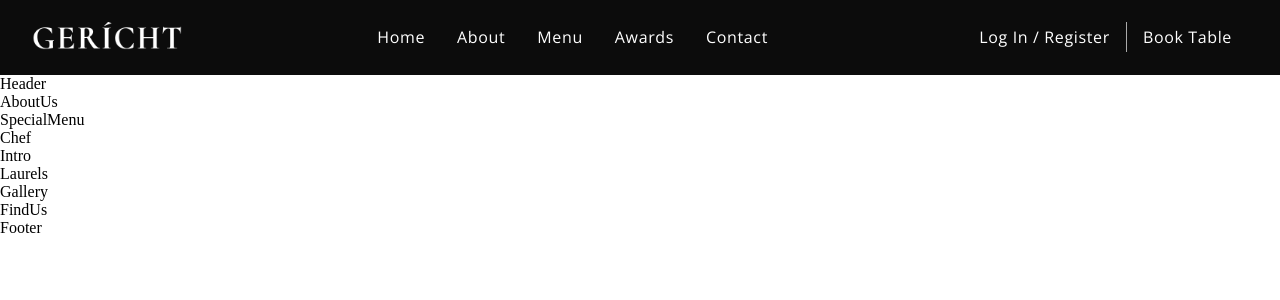
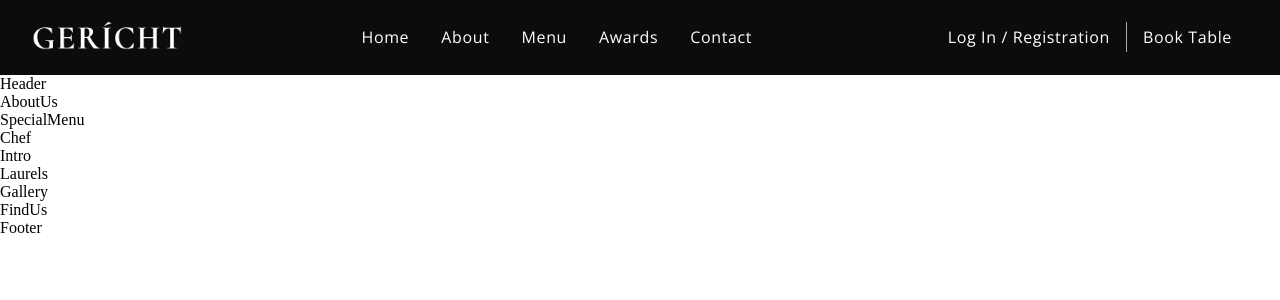
Before and after one commit to sparshgahlot1/restaurant, a React (Create React App) app: page / in a window 1280 px wide. Shown: the top 300 px of the page. Built offline with nearby package versions, Linux system fonts and the light colour scheme; a web font is replaced by a local one.

Commit message:
Restaurant Nvbar is done

```diff
--- a/src/components/Navbar/Navbar.jsx
+++ b/src/components/Navbar/Navbar.jsx
@@ -1,47 +1,45 @@
-import React, {useState} from 'react';
+import React from 'react';
 import { GiHamburgerMenu } from 'react-icons/gi';
-import { MdOutlineRestaurantMenu } from 'react-icons/md'
-import images from '../../constants/images'
-
+import { MdOutlineRestaurantMenu } from 'react-icons/md';
+import images from '../../constants/images';
 import './Navbar.css';
 
-const Menu = () =>(
-  <>
-    <li className='p__opensans'><a href="#home">Home</a></li>
-    <li className='p__opensans'><a href="#about">About</a></li>
-    <li className='p__opensans'><a href="#menu">Menu</a></li>
-    <li className='p__opensans'><a href="#awards">Awards</a></li>
-    <li className='p__opensans'><a href="#contact">Contact</a></li>
-  </>
-)
-
 const Navbar = () => {
- const [toggleMenu, setToggleMenu] = useState(false);
+  const [toggleMenu, setToggleMenu] = React.useState(false);
   return (
-  <nav className='app__navbar'>
-    <div className='app__navbar-logo'>
-      <img src={images.gericht} alt='app logo' />
+    <nav className="app__navbar">
+      <div className="app__navbar-logo">
+        <img src={images.gericht} alt="app__logo" />
       </div>
-    <ul className='app__navbar-links'>
-      <Menu/>
+      <ul className="app__navbar-links">
+        <li className="p__opensans"><a href="#home">Home</a></li>
+        <li className="p__opensans"><a href="#about">About</a></li>
+        <li className="p__opensans"><a href="#menu">Menu</a></li>
+        <li className="p__opensans"><a href="#awards">Awards</a></li>
+        <li className="p__opensans"><a href="#contact">Contact</a></li>
       </ul>
-    <div className='app__navbar-login'>
-      <a href='#login' className='p__opensans'>Log In / Register</a>
-      <div/>
-      <a href='/' className='p__opensans'>Book Table</a>
+      <div className="app__navbar-login">
+        <a href="#login" className="p__opensans">Log In / Registration</a>
+        <div />
+        <a href="/" className="p__opensans">Book Table</a>
       </div>
-    <div className='app__navbar-smallscreen'>
-      <GiHamburgerMenu color='#fff' fontSize={27} onClick={()=> setToggleMenu(true)}/>
-      { toggleMenu && (
-      <div className='app__navbar-smallscreen_overlay flex__center slide-bottom'>
-        <MdOutlineRestaurantMenu fontSize={27} className='overlay__close' onClick={()=>setToggleMenu(false)}/>
-      <ul className='app__navbar-smallscreen-links'>
-        <Menu onClick={()=>setToggleMenu(false)}/>
+      <div className="app__navbar-smallscreen">
+        <GiHamburgerMenu color="#fff" fontSize={27} onClick={() => setToggleMenu(true)} />
+        {toggleMenu && (
+          <div className="app__navbar-smallscreen_overlay flex__center slide-bottom">
+            <MdOutlineRestaurantMenu fontSize={27} className="overlay__close" onClick={() => setToggleMenu(false)} />
+            <ul className="app__navbar-smallscreen_links">
+              <li><a href="#home" onClick={() => setToggleMenu(false)}>Home</a></li>
+              <li><a href="#about" onClick={() => setToggleMenu(false)}>About</a></li>
+              <li><a href="#menu" onClick={() => setToggleMenu(false)}>Menu</a></li>
+              <li><a href="#awards" onClick={() => setToggleMenu(false)}>Awards</a></li>
+              <li><a href="#contact" onClick={() => setToggleMenu(false)}>Contact</a></li>
             </ul>
-      </div>)}
+          </div>
+        )}
       </div>
     </nav>
-)
-}
+  );
+};
 
 export default Navbar;
```
Lines whose indentation alone changed are shown as unchanged.
